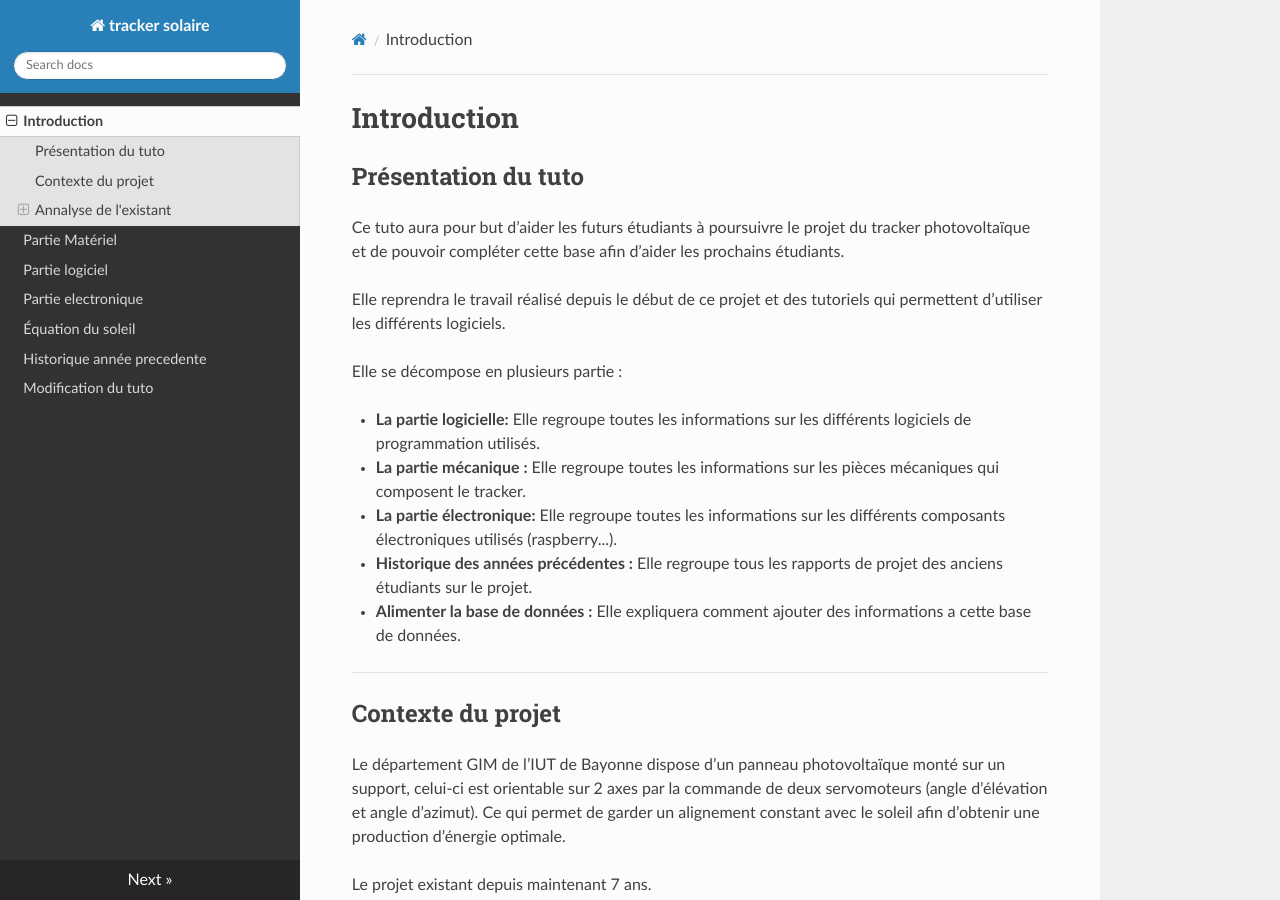
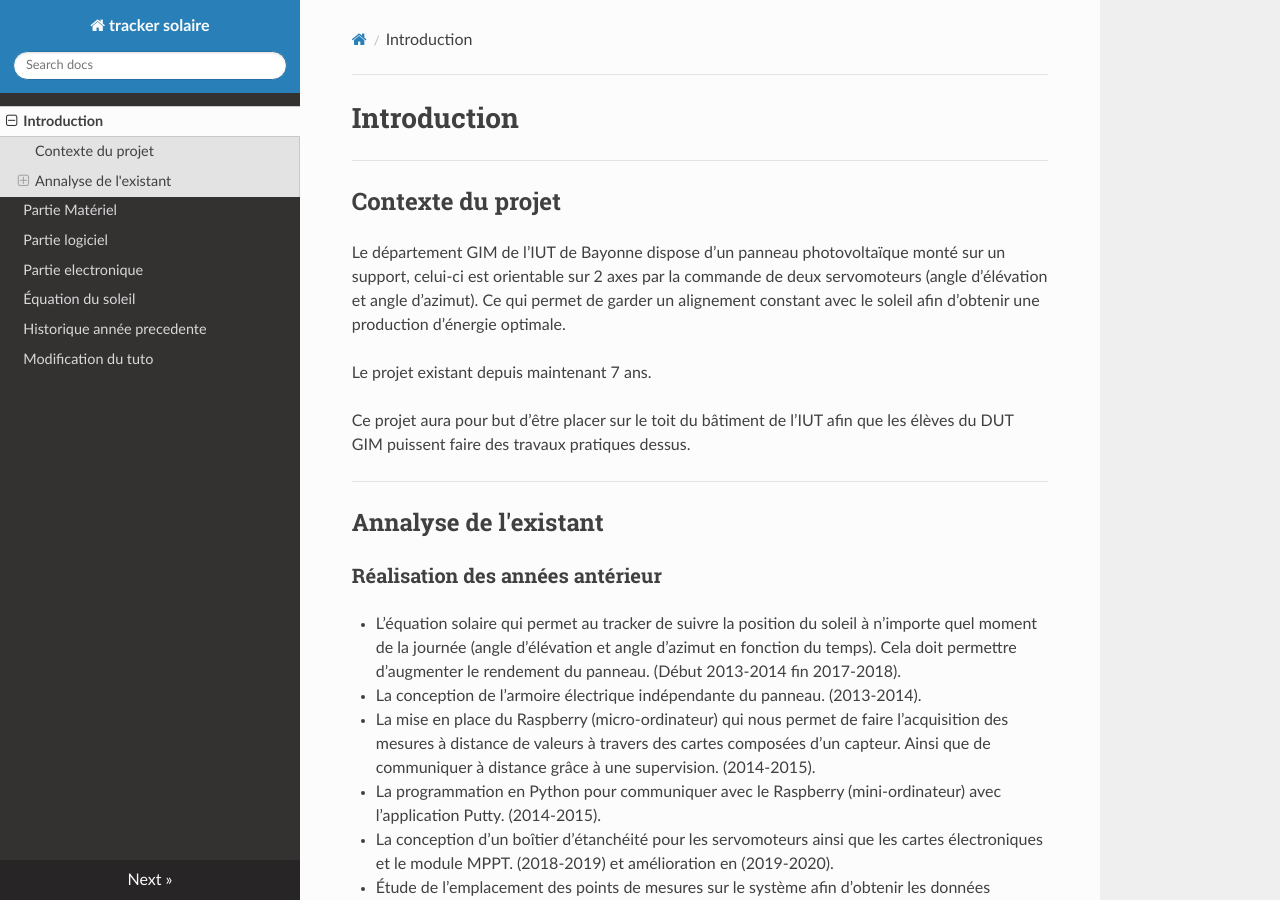
Before and after one commit to pt-tracker-gim/trackeurSolaire, an MkDocs documentation site: the page built from docs/Présentation.md, in a window 1280 px wide and 900 px high. Built offline with MkDocs 1.6.1, drawn with Linux system fonts in a browser that asks for light colours; nearby versions of some CDN libraries; old or Windows-style settings are respelled for this version of MkDocs.

Commit message:
Update Présentation.md

```diff
--- a/docs/Présentation.md
+++ b/docs/Présentation.md
@@ -1,19 +1,6 @@
 # Introduction
 
-## Présentation du tuto
 
-
-Ce tuto aura pour but d’aider les futurs étudiants à poursuivre le projet du tracker photovoltaïque et de pouvoir compléter cette base afin d’aider les prochains étudiants.
-
-Elle reprendra le travail réalisé depuis le début de ce projet et des tutoriels qui permettent d’utiliser les différents logiciels.
-
-Elle se décompose en plusieurs partie :
-
-* **La partie logicielle:** Elle regroupe toutes les informations sur les différents logiciels de programmation utilisés.
-* **La partie mécanique :** Elle regroupe toutes les informations sur les pièces mécaniques qui composent le tracker.
-* **La partie électronique:** Elle regroupe toutes les informations sur les différents composants électroniques utilisés (raspberry...).
-* **Historique des années précédentes :** Elle regroupe tous les rapports de projet des anciens étudiants sur le projet.
-* **Alimenter la base de données :** Elle expliquera comment ajouter des informations a cette base de données.
 
 ----------------
 
```
